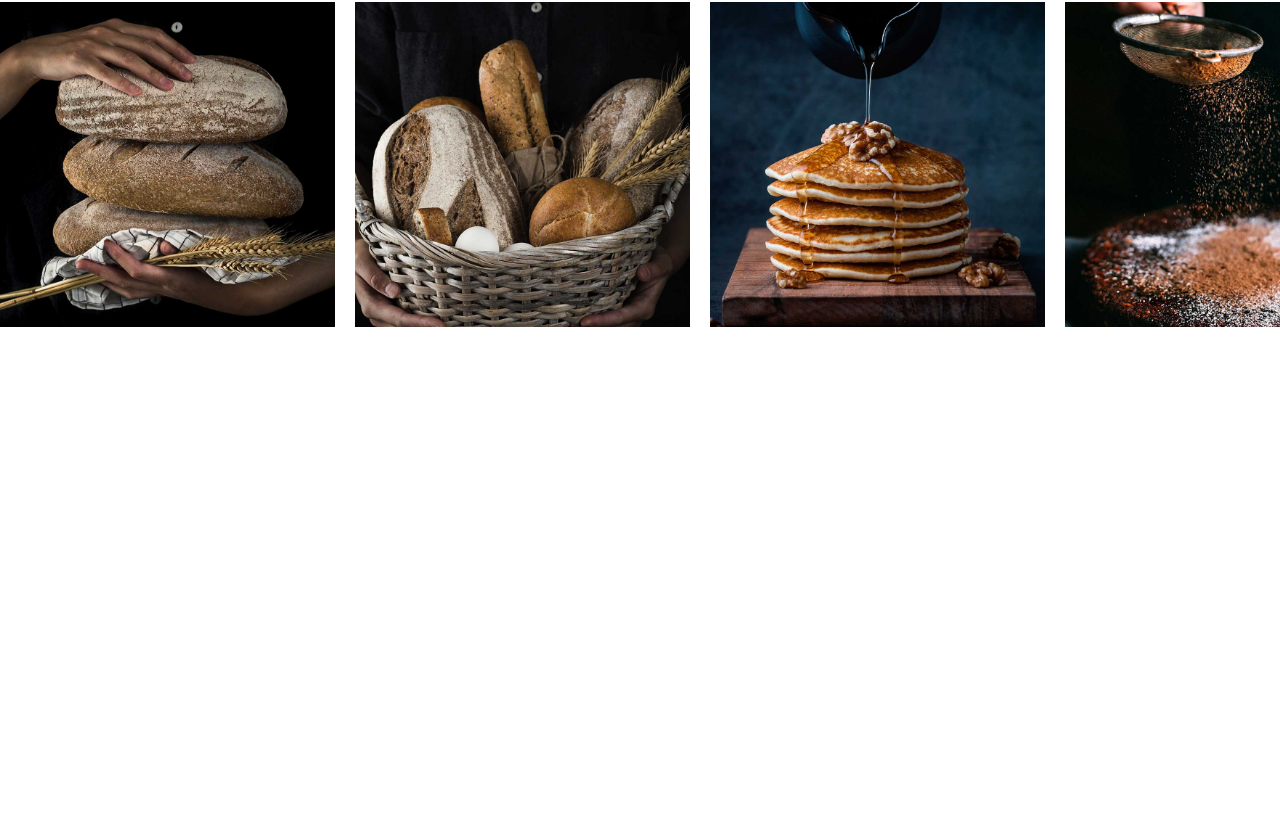
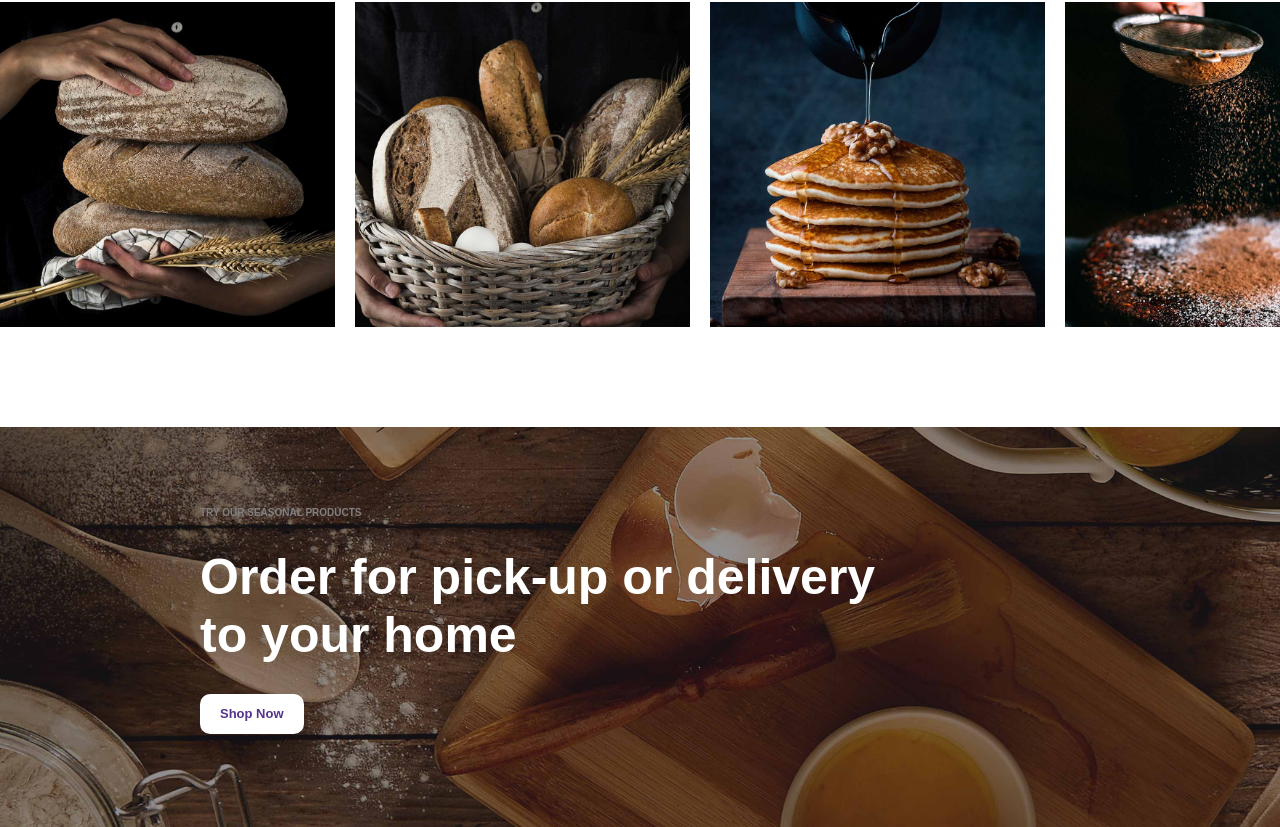
Before and after one commit to Chiaravalle04/proj-html-vuejs, a Vue app: page / in a window 1280 px wide. Shown: the part 5782-6609 px from the top of the page. Before the commit the page ends 6113 px from the top, so only its background shows below. Built offline with nearby package versions, Linux system fonts and the light colour scheme.

Commit message:
add section 7 (main)

```diff
--- a/src/components/AppMain.vue
+++ b/src/components/AppMain.vue
@@ -5,6 +5,7 @@ import MainSectionThree from './MainSectionThree.vue';
 import MainSectionFour from './MainSectionFour.vue';
 import MainSectionFive from './MainSectionFive.vue';
 import MainSectionSix from './MainSectionSix.vue';
+import MainSectionSeven from './MainSectionSeven.vue';
 
 export default {
     name: 'AppMain',
@@ -15,7 +16,8 @@ export default {
         MainSectionThree,
         MainSectionFour,
         MainSectionFive,
-        MainSectionSix
+        MainSectionSix,
+        MainSectionSeven
     }
 }
 </script>
@@ -40,6 +42,9 @@ export default {
 
         </div>
 
+        <MainSectionSeven/>
+
+
     </main>
 
 </template>
--- a/src/components/MainSectionFive.vue
+++ b/src/components/MainSectionFive.vue
@@ -124,7 +124,7 @@ section {
                 }
                 .a-button {
                     color: $firstColor;
-                    background-color: $secondColor;
+                    background-color: $fifthColor;
                     padding: 0 20px;
                 }
             }
--- /dev/null
+++ b/src/components/MainSectionSeven.vue
@@ -0,0 +1,52 @@
+<script>
+export default {
+    name: 'MainSectionSeven',
+}
+</script>
+
+<template>
+
+    <section id="seasonal-products">
+
+        <div class="main-container">
+
+            <div class="text">
+
+                <h5>try our seasonal products</h5>
+
+                <h2>Order for pick-up or delivery to your home</h2>
+
+                <a class="a-button" href="#">shop now</a>
+
+            </div>
+
+        </div>
+
+    </section>
+
+</template>
+
+<style lang="scss" scoped>
+section {
+    margin: 100px 0 0;
+    padding: 80px 0;
+    height: 400px;
+    background-image: url('../assets/img/call-to-action-bg.jpg');
+    background-size: cover;
+    .text {
+        width: 900px;
+        height: 100%;
+        padding-left: 200px;
+        h2 {
+            font-size: 50px;
+            color: $fifthColor;
+            margin: 30px 0;
+        }
+        .a-button {
+            color: $firstColor;
+            background-color: $fifthColor;
+            padding: 0 20px;
+        }
+    }
+}
+</style>
```
Also changed, not shown: src/assets/img/call-to-action-bg.jpg (added).
